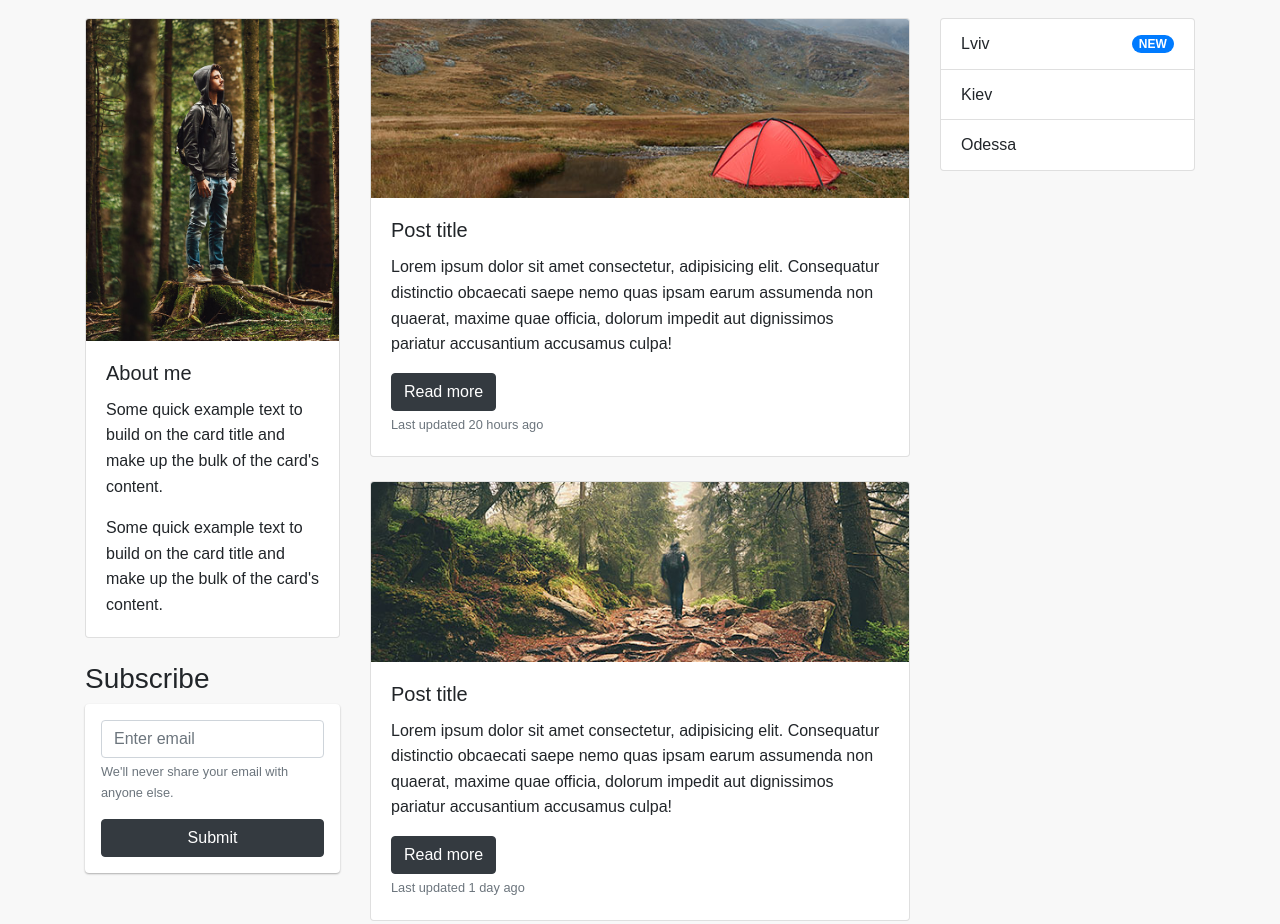
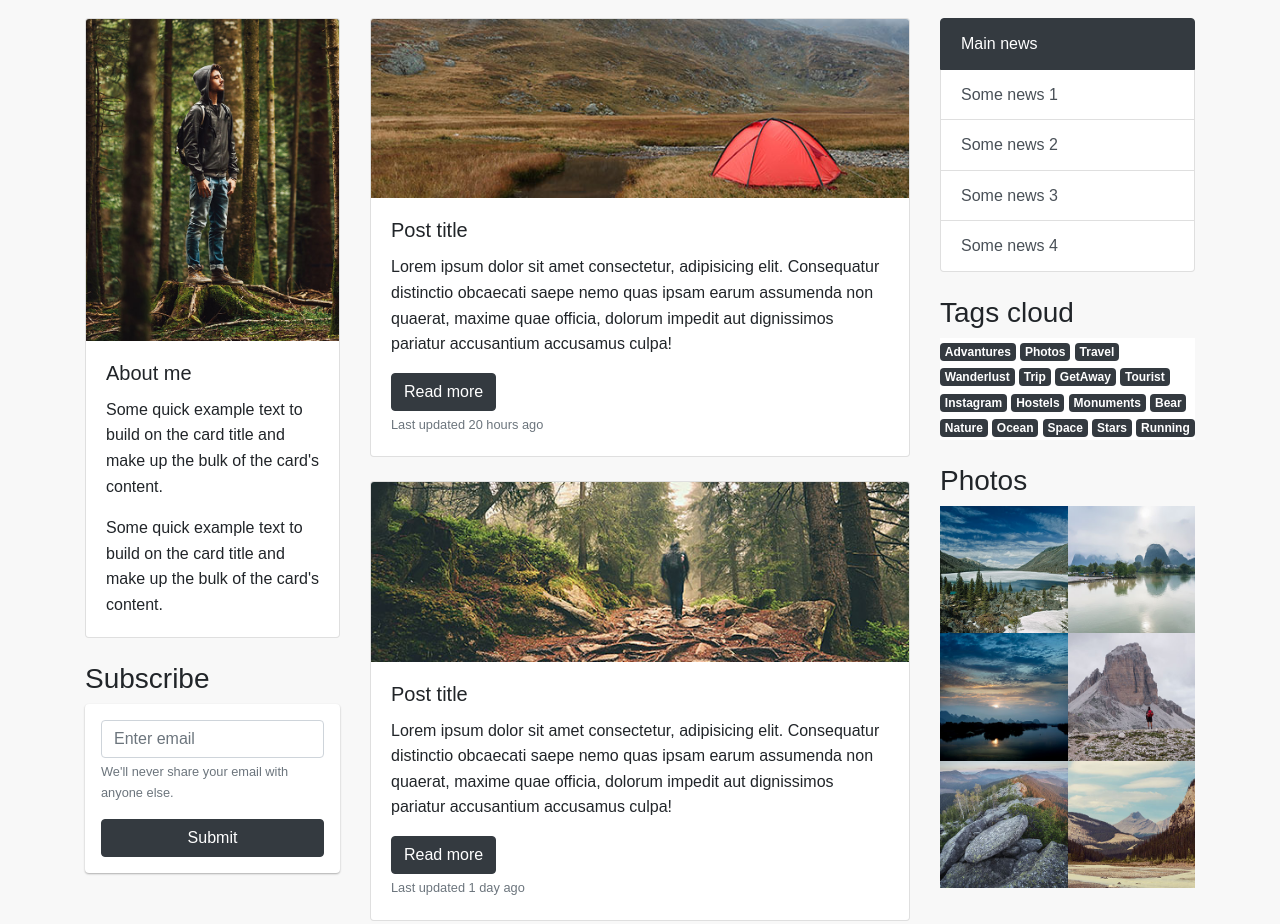
Before and after one commit to StanislavFedyna/Bt-4, a website: page src/index.html in a window 1280 px wide. Shown: the part 468-1392 px from the top of the page. Drawn offline with nearby package versions, Linux system fonts and the light colour scheme.

Commit message:
changed cloud section, added backgrounds, added photo-section

```diff
--- a/src/index.html
+++ b/src/index.html
@@ -157,27 +157,73 @@
         <!-- End of main-middle section (content) -->
 
         <!-- Start of right section -->
+
         <div class="col-3">
-            <ul class="list-group">
-                <li class="list-group-item d-flex justify-content-between align-items-center">
-                  Lviv
-                  <span class="badge badge-primary badge-pill">NEW</span>
-                </li>
-                <li class="list-group-item d-flex justify-content-between align-items-center">
-                  Kiev
-                  <span class="badge badge-primary badge-pill"></span>
-                </li>
-                <li class="list-group-item d-flex justify-content-between align-items-center">
-                  Odessa
-                  <span class="badge badge-primary badge-pill"></span>
-                </li>
-              </ul>
+          <div class="list-group-wrapper">
+            <div class="list-group mb-4">
+              <button type="button" class="list-group-item list-group-item-action active bg-dark border border-dark">
+                Main news
+              </button>
+              <button type="button" class="list-group-item list-group-item-action">Some news 1</button>
+              <button type="button" class="list-group-item list-group-item-action">Some news 2</button>
+              <button type="button" class="list-group-item list-group-item-action">Some news 3</button>
+              <button type="button" class="list-group-item list-group-item-action">Some news 4</button>
+            </div>
+          </div>
+
+          <!-- Badges section -->
+          <h3>Tags cloud</h3>
+          <div class="badge-wrapper mb-4 bg-white">
+            <a href="#" class="badge badge-dark">Advantures</a>
+            <a href="#" class="badge badge-dark">Photos</a>
+            <a href="#" class="badge badge-dark">Travel</a>
+            <a href="#" class="badge badge-dark">Wanderlust</a>
+            <a href="#" class="badge badge-dark">Trip</a>
+            <a href="#" class="badge badge-dark">GetAway</a>
+            <a href="#" class="badge badge-dark">Tourist</a>
+            <a href="#" class="badge badge-dark">Instagram</a>
+            <a href="#" class="badge badge-dark">Hostels</a>
+            <a href="#" class="badge badge-dark">Monuments</a>
+            <a href="#" class="badge badge-dark">Bear</a>
+            <a href="#" class="badge badge-dark">Nature</a>
+            <a href="#" class="badge badge-dark">Ocean</a>
+            <a href="#" class="badge badge-dark">Space</a>
+            <a href="#" class="badge badge-dark">Stars</a>
+            <a href="#" class="badge badge-dark">Running</a>
+          </div>
+
+          <h3>Photos</h3>
+          <div class="photo-wrapper bg-white">
+            <div class="row no-gutters">
+              <div class="col-6">
+                <img class="img-fluid" src="./img/jpg/gallery-1.jpg" alt="right-photo">
+              </div>
+              <div class="col-6">
+                <img class="img-fluid" src="./img/jpg/gallery-2.jpg" alt="right-photo">
+              </div>
+            </div>
+            <div class="row no-gutters">
+                <div class="col-6">
+                  <img class="img-fluid" src="./img/jpg/gallery-3.jpg" alt="right-photo">
+                </div>
+                <div class="col-6">
+                  <img class="img-fluid" src="./img/jpg/gallery-4.jpg" alt="right-photo">
+                </div>
+              </div>
+              <div class="row no-gutters">
+                  <div class="col-6">
+                    <img class="img-fluid" src="./img/jpg/gallery-5.jpg" alt="right-photo">
+                  </div>
+                  <div class="col-6">
+                    <img class="img-fluid" src="./img/jpg/gallery-6.jpg" alt="right-photo">
+                  </div>
+                </div>
+          </div>
+          <!-- End of right section -->
+
         </div>
-        <!-- End of right section -->
-
       </div>
     </div>
-  </div>
 </body>
 
 </html>
```
Also changed, not shown: src/favicon.ico.
